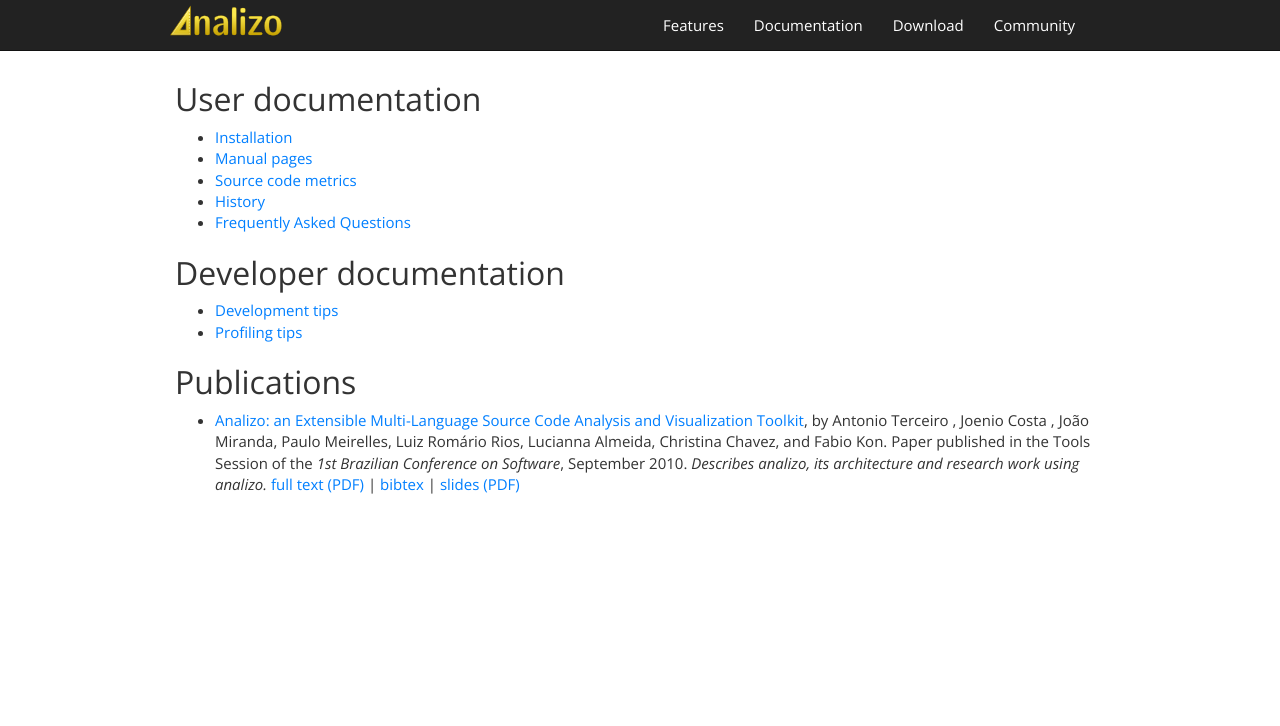
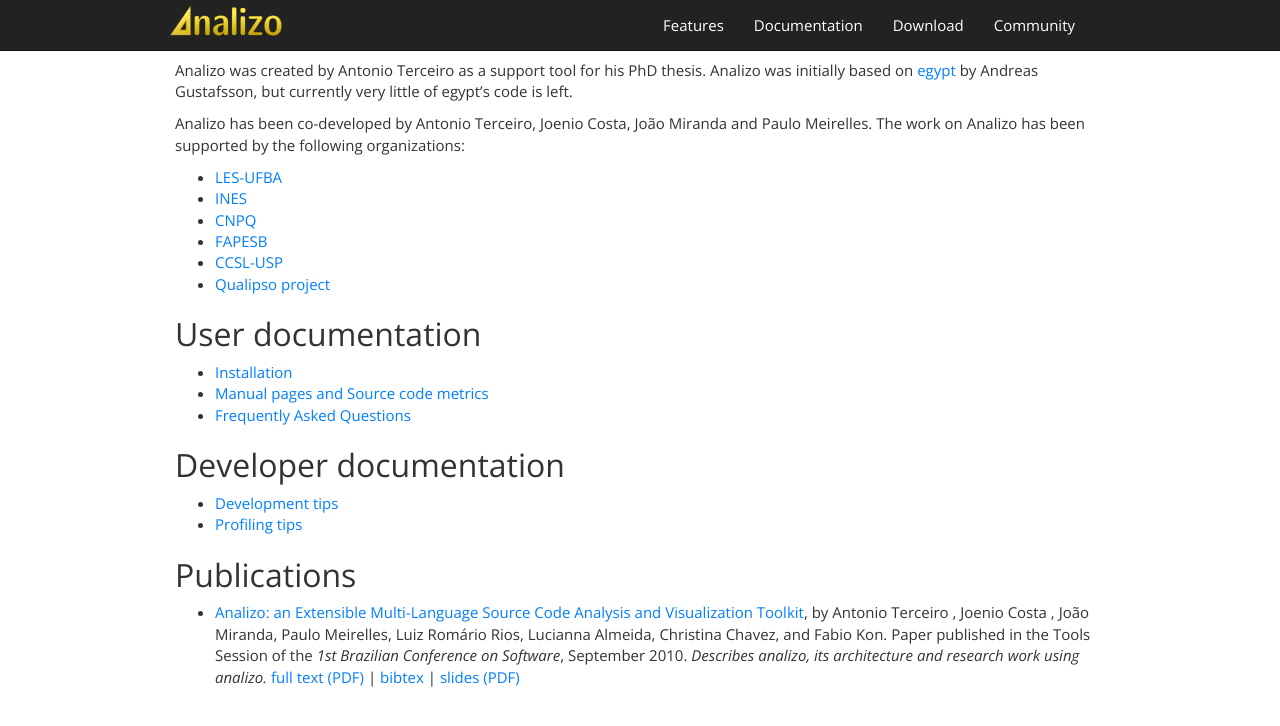
Before and after one commit to analizo/analizo.github.io, a Jekyll site: the page built from documentation.md, in a window 1280 px wide. Shown: the top 726 px of the page. Built offline with Jekyll 4.4.1, drawn with Linux system fonts in a browser that asks for light colours; nearby versions of some CDN libraries; our own code applies the rules of GitHub Pages for plain Markdown files; library files that are not in the unit come from our copies.

Commit message:
moving history page content to documentation page

```diff
--- a/documentation.md
+++ b/documentation.md
@@ -2,12 +2,25 @@
 title: Documentation
 ---
 
+Analizo was created by Antonio Terceiro as a support tool for his PhD thesis.
+Analizo was initially based on [egypt](http://www.gson.org/egypt/) by Andreas
+Gustafsson, but currently very little of egypt's code is left.
+
+Analizo has been co-developed by Antonio Terceiro, Joenio Costa, João Miranda
+and Paulo Meirelles. The work on Analizo has been supported by the following
+organizations:
+
+   * [LES-UFBA](http://les.dcc.ufba.br/)
+   * [INES](http://www.ines.org.br/)
+   * [CNPQ](http://www.cnpq.br/)
+   * [FAPESB](http://www.fapesb.ba.gov.br/)
+   * [CCSL-USP](http://ccsl.ime.usp.br/)
+   * [Qualipso project](http://www.qualipso.org/)
+
 ## User documentation
 
 * [Installation][install]
-* [Manual pages][cpan]
-* [Source code metrics][cpan]
-* [History](history.html)
+* [Manual pages and Source code metrics][cpan]
 * [Frequently Asked Questions](faq.html)
 
 ## Developer documentation
```
